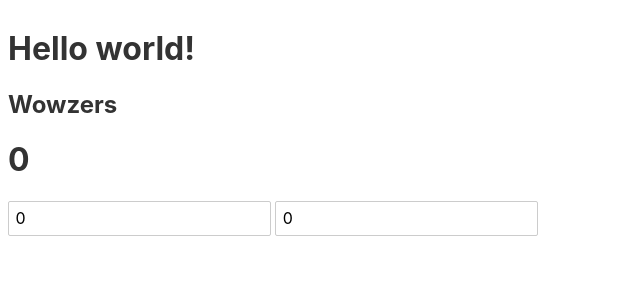
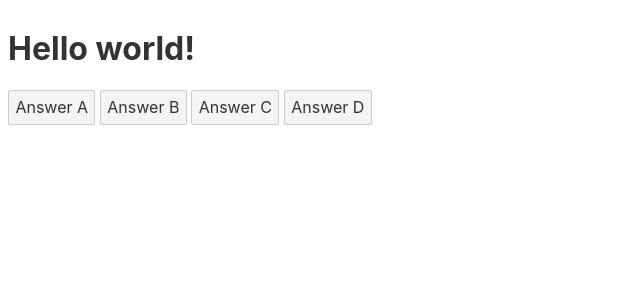
Before and after one commit to nocategory/lvlup-svelte, a Svelte app: page / in a window 1280 px wide. Shown: the top 300 px of the page, without its empty margins (0-640 px from the left). Built offline with nearby package versions, Linux system fonts and the light colour scheme.

Commit message:
basic events

```diff
--- a/src/Quiz.svelte
+++ b/src/Quiz.svelte
@@ -1,13 +1,18 @@
 <script>
-  export let quizName = 'My Quiz'
+  let result = ''
+  let correctAnswer = 'c'
 
-  let a = 0
-  let b = 0
+  function checkAnswer(answer) {
+    return answer === correctAnswer
+      ? (result = 'Correct!!!!')
+      : (result = 'Wrong DUH!')
+  }
 </script>
 
 <div>
-  <h2>{quizName}</h2>
-  <h1>{a + b}</h1>
-  <input type="number" bind:value={a} />
-  <input type="number" bind:value={b} />
+  <h1>{result}</h1>
+  <button on:click={() => checkAnswer('a')}>Answer A</button>
+  <button on:click={() => checkAnswer('b')}>Answer B</button>
+  <button on:click={() => checkAnswer('c')}>Answer C</button>
+  <button on:click={() => checkAnswer('d')}>Answer D</button>
 </div>
```
